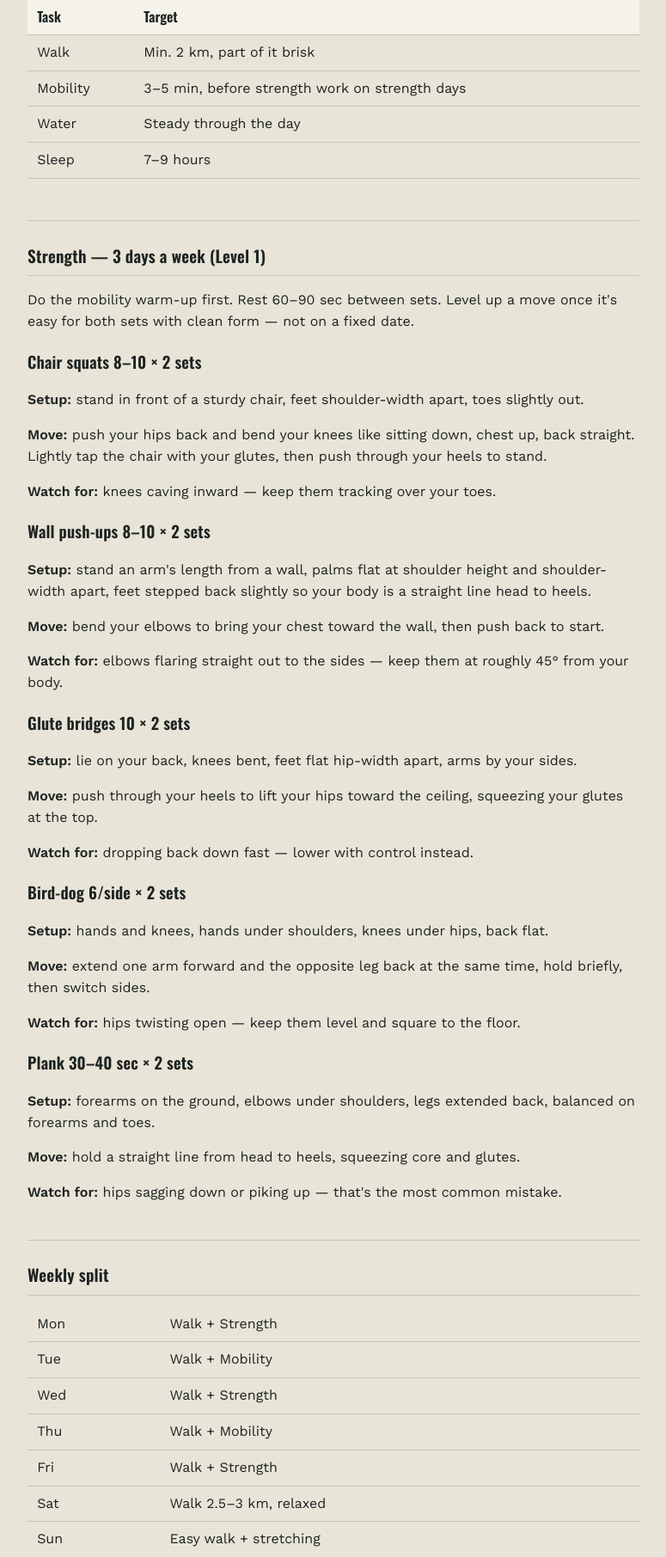
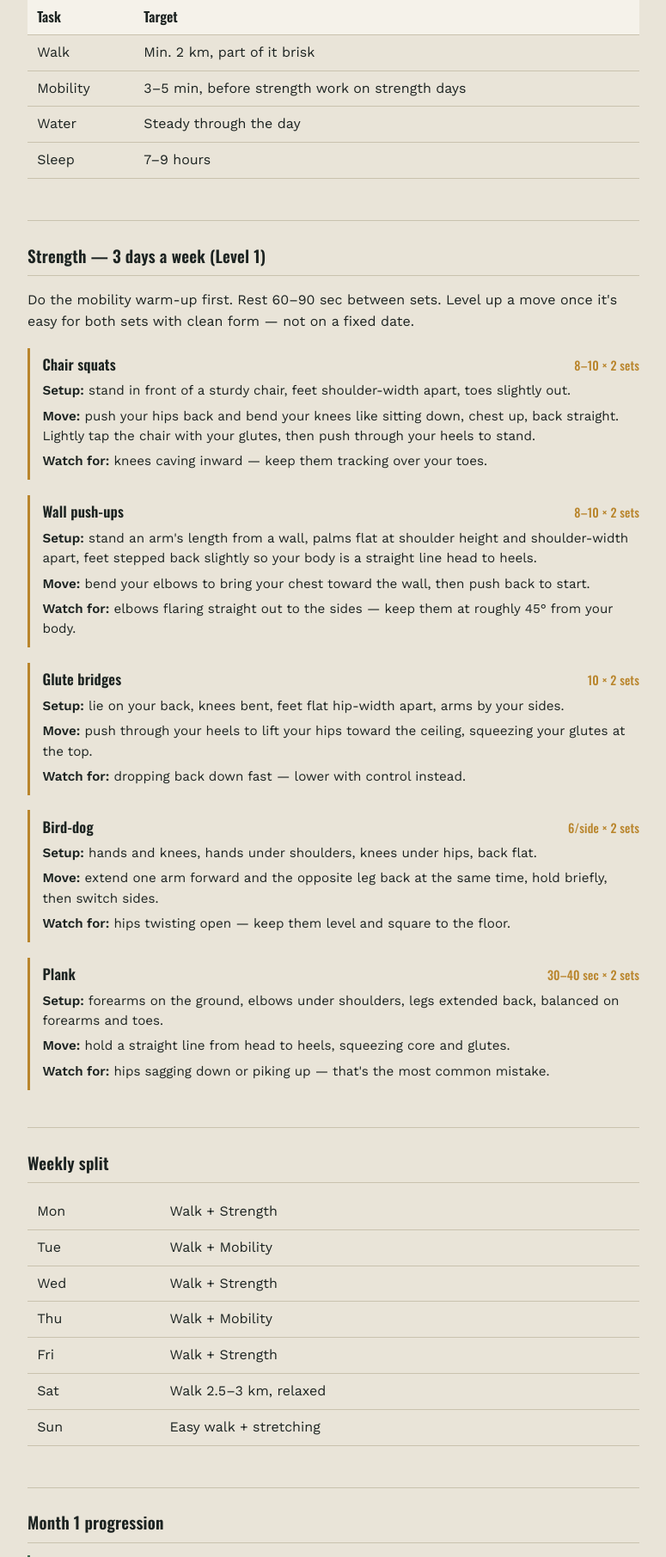
Before and after one commit to ShaikMusharaf5/Fitness, a Django app: page /plan/ in a window 1280 px wide. Shown: the part 278-2089 px from the top of the page at 86% size, without its empty margins (252-1027 px from the left). Run offline with Django 5.2, Linux system fonts and the light colour scheme.

Commit message:
Add styles for exercise section in CSS

```diff
--- a/static/css/style.css
+++ b/static/css/style.css
@@ -243,3 +243,18 @@ footer {
   h1 { font-size: 1.5rem; }
   .entry-form input, .entry-form textarea, .entry-form select { max-width: 100%; }
 }
+.exercise { border-left: 3px solid var(--medal); padding: 0.4rem 0 0.6rem 0.9rem; margin: 1.1rem 0; }
+.exercise h3 {
+  font-family: "Oswald", sans-serif;
+  font-size: 1.05rem;
+  font-weight: 600;
+  margin: 0 0 0.4rem;
+  display: flex;
+  justify-content: space-between;
+  align-items: baseline;
+  gap: 0.6rem;
+  flex-wrap: wrap;
+}
+.exercise .target { color: var(--medal); font-size: 0.88rem; font-weight: 500; white-space: nowrap; }
+.exercise p { margin: 0 0 0.35rem; font-size: 0.95rem; color: var(--ink); }
+.exercise p:last-child { margin-bottom: 0; }
```
